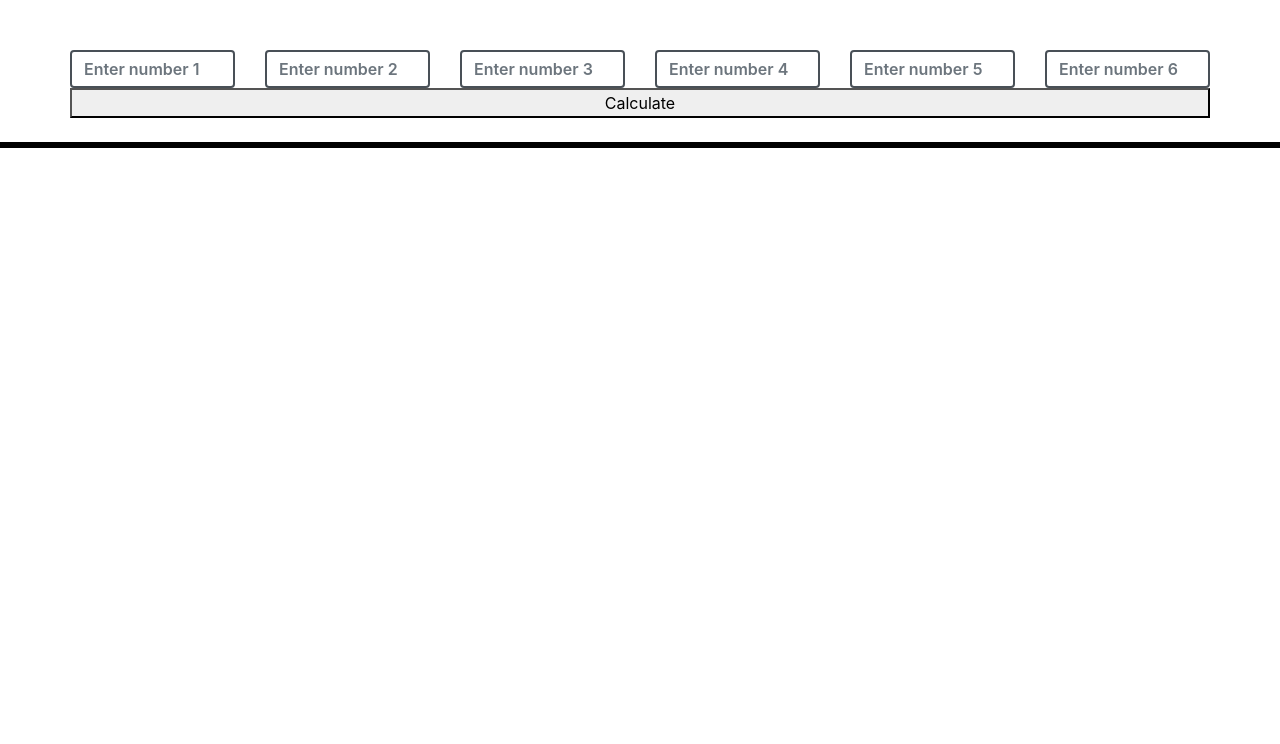
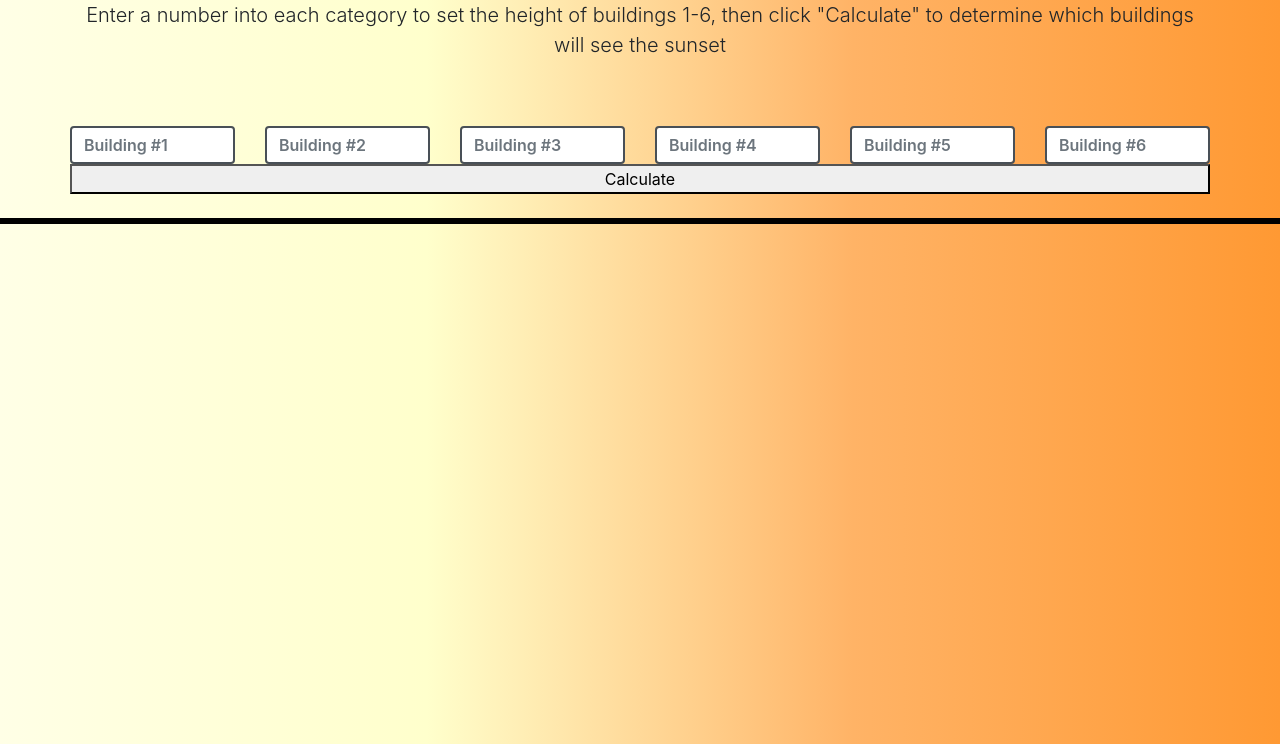
Before and after one commit to richardtickler/Sunset_Hills, a plain HTML site: page Solve.html in a window 1280 px wide. Shown: the part 56-800 px from the top of the page. Drawn offline with nearby package versions, Linux system fonts and the light colour scheme.

Commit message:
big change

```diff
--- a/Solve.html
+++ b/Solve.html
@@ -8,7 +8,7 @@
     <meta name="description" content="">
     <meta name="author" content="">
 
-    <title>Coder Foundry MiniSite Template</title>
+    <title>Sunset Hills</title>
 
     <!-- Bootstrap core CSS -->
     <link rel="stylesheet" href="https://stackpath.bootstrapcdn.com/bootstrap/4.5.0/css/bootstrap.min.css" integrity="sha384-9aIt2nRpC12Uk9gS9baDl411NQApFmC26EwAOH8WgZl5MYYxFfc+NcPb1dKGj7Sk" crossorigin="anonymous">
@@ -23,6 +23,9 @@
             width: 100%
         }
 
+        .header{
+            margin-top:20px;
+        }
         .sunsetIn {
             margin-top: 50px;
             border: 2px solid;
@@ -37,11 +40,13 @@
         .bldgCount {
             font-weight: 700;
             font-size: large;
+
+
         }
     </style>
     <style>
-        #grad {
-            background-gradinet(red, yellow)
+        body {
+            background-image: linear-gradient(to left, #ff9933,#ffb366, #ffffcc, #ffffe6);
         }
     </style>
     <!-- Navigation -->
@@ -61,18 +66,18 @@
                     <li class="nav-item active">
                         <a class="nav-link" href="/Solve.html">Solve</a>
                     </li>
-                    <li class="nav-item">
+                    <!--<li class="nav-item">
                         <a class="nav-link" href="/Code.html">Code</a>
-                    </li>
+                    </li>-->
                     <li class="nav-item">
                         <a class="nav-link" href="#">Git</a>
                     </li>
                     <li class="nav-item">
                         <a class="nav-link" href="https://jaylins-portfolio.netlify.app">Portfolio</a>
                     </li>
-                    <li class="nav-item">
+                    <!--<li class="nav-item">
                         <a class="nav-link" href="#">Blog Post/YouTube Explanation</a>
-                    </li>
+                    </li>-->
                 </ul>
             </div>
         </div>
@@ -82,26 +87,32 @@
 
 
     <div class="container" id="grad">
+        <div class="row">
+            <div class="col-lg-12 text-center">
+                <p class="lead">Enter a number into each category to set the height of buildings 1-6, then click "Calculate" to determine which buildings will see the sunset</p>
+            </div>
 
+
+        </div>
         <div class="row">
             <div class="row">
                 <div class="col">
-                    <input class="form-control sunsetIn" type="number" id="sunsetIn2" placeholder="Enter number 1" />
+                    <input class="form-control sunsetIn" type="number" id="sunsetIn2" placeholder="Building #1" />
                 </div>
                 <div class="col">
-                    <input class="form-control sunsetIn" type="number" id="sunsetIn1" placeholder="Enter number 2" />
+                    <input class="form-control sunsetIn" type="number" id="sunsetIn1" placeholder="Building #2" />
                 </div>
                 <div class="col">
-                    <input class="form-control sunsetIn" type="number" id="sunsetIn3" placeholder="Enter number 3" />
+                    <input class="form-control sunsetIn" type="number" id="sunsetIn3" placeholder="Building #3" />
                 </div>
                 <div class="col">
-                    <input class="form-control sunsetIn" type="number" id="sunsetIn4" placeholder="Enter number 4" />
+                    <input class="form-control sunsetIn" type="number" id="sunsetIn4" placeholder="Building #4" />
                 </div>
                 <div class="col">
-                    <input class="form-control sunsetIn" type="number" id="sunsetIn5" placeholder="Enter number 5" />
+                    <input class="form-control sunsetIn" type="number" id="sunsetIn5" placeholder="Building #5" />
                 </div>
                 <div class="col">
-                    <input class="form-control sunsetIn" type="number" id="sunsetIn6" placeholder="Enter number 6" />
+                    <input class="form-control sunsetIn" type="number" id="sunsetIn6" placeholder="Building #6" />
                 </div>
             </div>
             <br />
```
Also changed, not shown: Index.html (+8 -8 lines).
